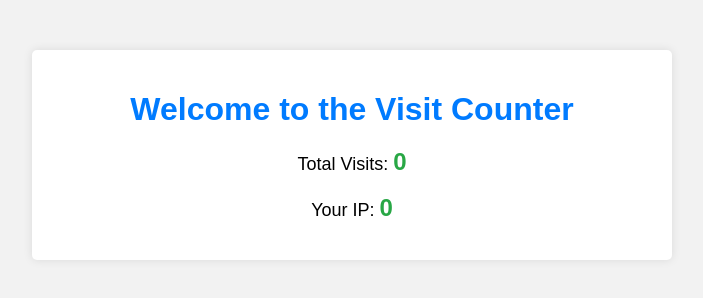
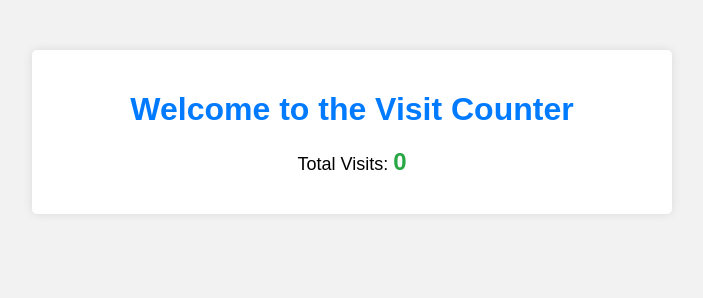
Before and after one commit to wjson2002/websiteLogger, a plain HTML site: page index.html in a window 1280 px wide. Shown: the whole page, without its empty margins (288-991 px from the left). Drawn offline with nearby package versions, Linux system fonts and the light colour scheme.

Commit message:
Update index.html

```diff
--- a/index.html
+++ b/index.html
@@ -10,7 +10,7 @@
     <div class="container">
         <h1>Welcome to the Visit Counter</h1>
         <p>Total Visits: <span id="visitCount">0</span></p>
-        <p id="ip-address">Your IP: <span id="visitCount">0</span></p>
+        <p id="ip-address"></span></p>
     </div>
 </body>
 </html>
```
